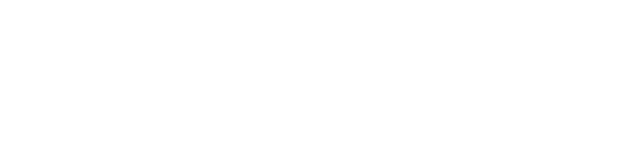
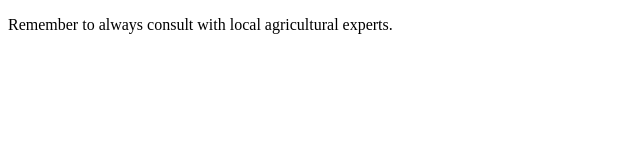
Before and after one commit to Daniel99Petrov/Excercise, a plain HTML site: page index.html in a window 1280 px wide. Shown: the whole page, without its empty margins (0-640 px from the left). Drawn offline with Linux system fonts and the light colour scheme.

Commit message:
feat(index.html): add consultation reminder

```diff
--- a/index.html
+++ b/index.html
@@ -6,6 +6,6 @@
     <title>Document</title>
 </head>
 <body>
-
+    <p>Remember to always consult with local agricultural experts.</p>
 </body>
 </html>
```
